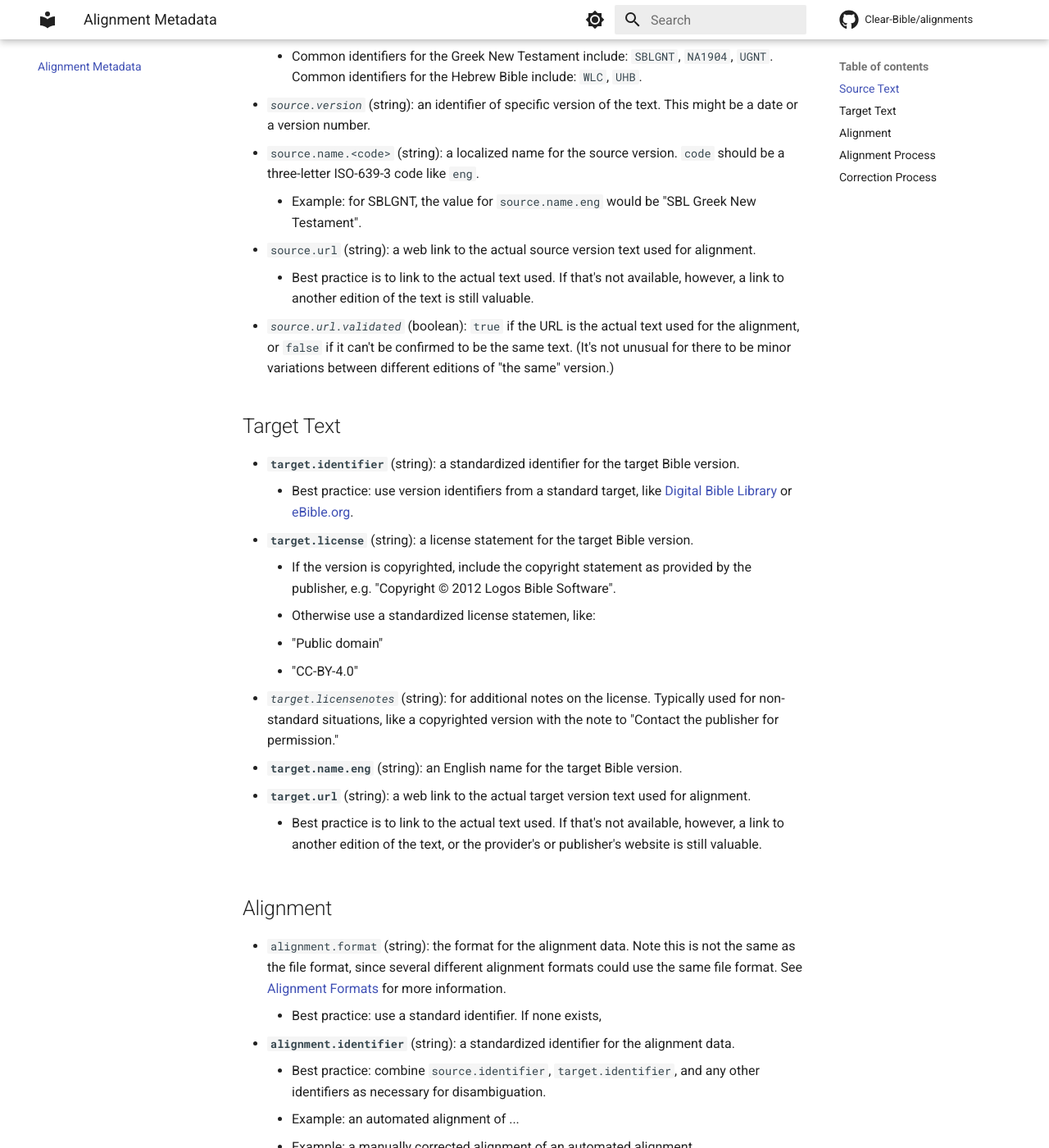
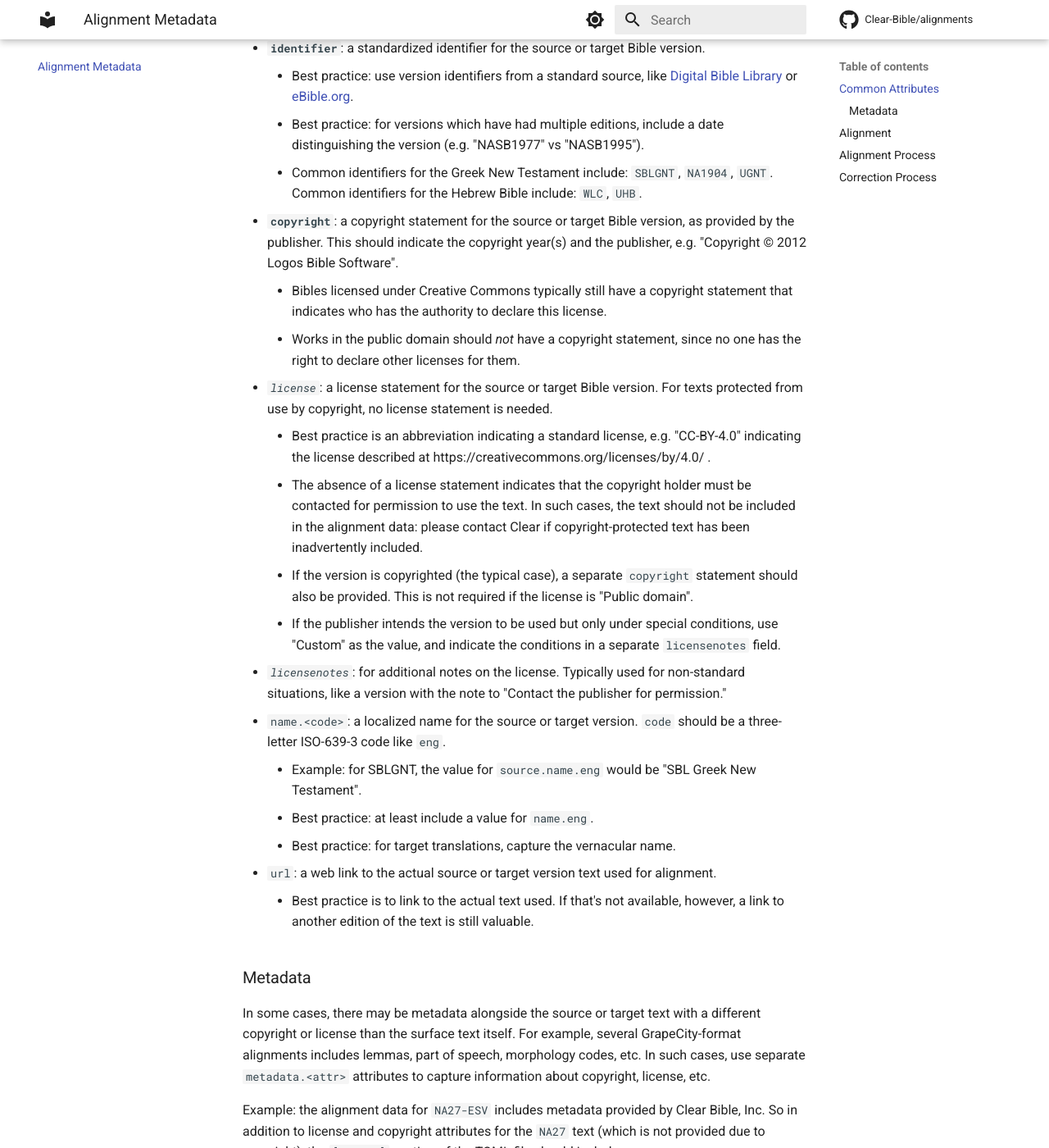
Before and after one commit to Clear-Bible/Alignments, an MkDocs documentation site: the page built from docs/metadata.md, in a window 1280 px wide and 1400 px high, scrolled down 728 px. Shown: the whole window at 82% size. Built offline with MkDocs 1.6.1 and Material for MkDocs 9.7.7, drawn with Linux system fonts in a browser that asks for light colours; comment, search, counter and statistics services are not loaded; some of the changed text lies outside the part shown.

Commit message:
reorganized

````diff
--- a/docs/metadata.md
+++ b/docs/metadata.md
@@ -19,86 +19,137 @@ number of standard keys, in the interest of descriptive consistency
 Any other attributes can be included without error, though they may
 not get incorporated into downstream data aggregations.
 
-## Source Text
+All attribute values are strings unless otherwise noted.
 
-* **`source.identifier`** (string): a standardized identifier for the source Bible
-  version.
+## Common Attributes
+
+These may have values for both source and target texts.
+
+* **`identifier`**: a standardized identifier for the source
+  or target Bible version.
     * Best practice: use version identifiers from a standard source,
       like [Digital Bible Library][dbl] or [eBible.org][ebible].
+	* Best practice: for versions which have had multiple editions,
+      include a date distinguishing the version (e.g. "NASB1977" vs
+      "NASB1995").
     * Common identifiers for the Greek New Testament include:
       `SBLGNT`, `NA1904`, `UGNT`.
 	  Common identifiers for the Hebrew Bible include: `WLC`, `UHB`.
-* _`source.version`_ (string): an identifier of specific version of the
-  text. This might be a date or a version number.
-* `source.name.<code>` (string): a localized name for the source
+* **`copyright`**: a copyright statement for the source or
+  target Bible version, as provided by the publisher. This should
+  indicate the copyright year(s) and the publisher, e.g. "Copyright ©
+  2012 Logos Bible Software".
+    * Bibles licensed under Creative Commons typically still have a
+      copyright statement that indicates who has the authority to
+      declare this license.
+    * Works in the public domain should _not_ have a copyright
+      statement, since no one has the right to declare other licenses
+      for them.
+* *`license`*: a license statement for the source or target
+  Bible version. For texts protected from use by copyright, no license
+  statement is needed.
+    * Best practice is an abbreviation indicating a standard license,
+      e.g. "CC-BY-4.0" indicating the license described at
+      https://creativecommons.org/licenses/by/4.0/ .
+    * The absence of a license statement indicates that the copyright
+      holder must be contacted for permission to use the text. In such
+      cases, the text should not be included in the alignment data:
+      please contact Clear if copyright-protected text has been
+      inadvertently included.
+    * If the version is copyrighted (the typical case), a separate
+      `copyright` statement should also be provided. This is not
+      required if the license is "Public domain".
+    * If the publisher intends the version to be used but only under
+      special conditions, use "Custom" as the value, and indicate the
+      conditions in a separate `licensenotes` field.
+* *`licensenotes`*: for additional notes on the
+  license. Typically used for non-standard situations, like a
+  version with the note to "Contact the publisher for permission."
+* `name.<code>`: a localized name for the source or target
   version. `code` should be a three-letter ISO-639-3 code like `eng`.
     * Example: for SBLGNT, the value for `source.name.eng` would be
       "SBL Greek New Testament".
-* `source.url` (string): a web link to the actual source version text used for
-  alignment.
+	* Best practice: at least include a value for `name.eng`.
+    * Best practice: for target translations, capture the vernacular
+      name.
+* `url`: a web link to the actual source or target version
+  text used for alignment.
     * Best practice is to link to the actual text used. If that's not
       available, however, a link to another edition of the text is
       still valuable.
-* _`source.url.validated`_ (boolean): `true` if the URL is the actual
-  text used for the alignment, or `false` if it can't be confirmed to
-  be the same text. (It's not unusual for there to be minor variations
-  between different editions of "the same" version.)
 
+### Metadata
 
-## Target Text
+In some cases, there may be metadata alongside the source or target
+text with a different copyright or license than the surface text
+itself. For example, several GrapeCity-format alignments includes
+lemmas, part of speech, morphology codes, etc. In such cases, use
+separate `metadata.<attr>` attributes to capture information about
+copyright, license, etc.
 
-* **`target.identifier`** (string): a standardized identifier for the target Bible
-  version.
-    * Best practice: use version identifiers from a standard target,
-      like [Digital Bible Library][dbl] or [eBible.org][ebible].
-* **`target.license`** (string): a license statement for the target Bible version.
-    * If the version is copyrighted, include the copyright statement
-      as provided by the publisher,
-      e.g. "Copyright © 2012 Logos Bible Software".
-    * Otherwise use a standardized license statemen, like:
-      * "Public domain"
-      * "CC-BY-4.0"
-* *`target.licensenotes`* (string): for additional notes on the
-  license. Typically used for non-standard situations, like a
-  copyrighted version with the note to "Contact the publisher for permission."
-* **`target.name.eng`** (string): an English name for the target Bible version.
-* **`target.url`** (string): a web link to the actual target version text used for
-  alignment.
-    * Best practice is to link to the actual text used. If that's not
-      available, however, a link to another edition of the text, or
-      the provider's or publisher's website is still valuable.
+Example: the alignment data for `NA27-ESV` includes metadata provided
+by Clear Bible, Inc. So in addition to license and copyright
+attributes for the `NA27` text (which is not provided due to
+copyright), the `[source]` section of the TOML file should include:
+
+```
+[source.metadata]
+copyright = "Copyright (c) 2023 by Clear Bible, Inc."
+license = "CC-BY 4.0"
+```
+
+and likewise for `[target.metadata]`.
+
+If different metadata with different copyrights and/or licensed are
+mixed together, add further qualifiers that identify the type of
+metadata. For example, if a source includes both lemmas and glosses
+with different copyrights:
+
+```
+[source.metadata.lemmas]
+copyright = "Copyright holder for lemma data."
+
+[source.metadata.morphology]
+copyright = "Copyright holder for morphology data."
+```
+
+(The metadata attributes could also have distinct identifiers,
+licenses, names, etc.)
 
 ## Alignment
 
-* `alignment.format` (string): the format for the alignment data. Note
+* `alignment.format`: the format for the alignment data. Note
   this is not the same as the file format, since several different
   alignment formats could use the same file format. See [Alignment
   Formats](formats.md) for more information.
     * Best practice: use a standard identifier. If none exists,
-* **`alignment.identifier`** (string): a standardized identifier for
+* **`alignment.identifier`**: a standardized identifier for
   the alignment data.
     * Best practice: combine `source.identifier`, `target.identifier`,
       and any other identifiers as necessary for disambiguation.
     * Example: an automated alignment of ...
     * Example: a manually corrected alignment of an automated alignment ...
-* **`alignment.license`** (string): a license statement for the alignment data.
-* **`alignment.process`** (string): a standardized identifier for the
+* **`alignment.copyright`**: a copyright statement for the alignment
+  data, if not in the public domain. See standards above.
+* **`alignment.license`**: a license statement for the alignment
+  data. See standards above.
+* **`alignment.process`**: a standardized identifier for the
   alignment process.
     * Use `manual` for manual alignments.
-* _`alignment.scope`_ (string): how much of the text is aligned?
+* _`alignment.scope`_: how much of the text is aligned?
   Common values includes "OT", "NT",  "all", "content words", or another
   descriptive string.
-* _`alignment.team`_ (string): what organization did the alignment?
+* _`alignment.provider`_: what organization did the alignment?
 
 
 ## Alignment Process
 
-* _`alignment.derivedfrom`_ (string): if this alignment is a
+* _`alignment.derivedfrom`_: if this alignment is a
   correction of *another alignment*, what was the source?
   Common values includes "automatic" and, "manual".
     * If "manual", indicate the initial alignment that was corrected
       using `alignment.derivedfrom`.
-* _`alignment.process`_ (string): how was the alignment performedd?
+* _`alignment.process`_: how was the alignment performedd?
   Common values includes "automatic" and, "manual".
     * If "manual", indicate the initial alignment that was corrected
       using `alignment.derivedfrom`.
````
